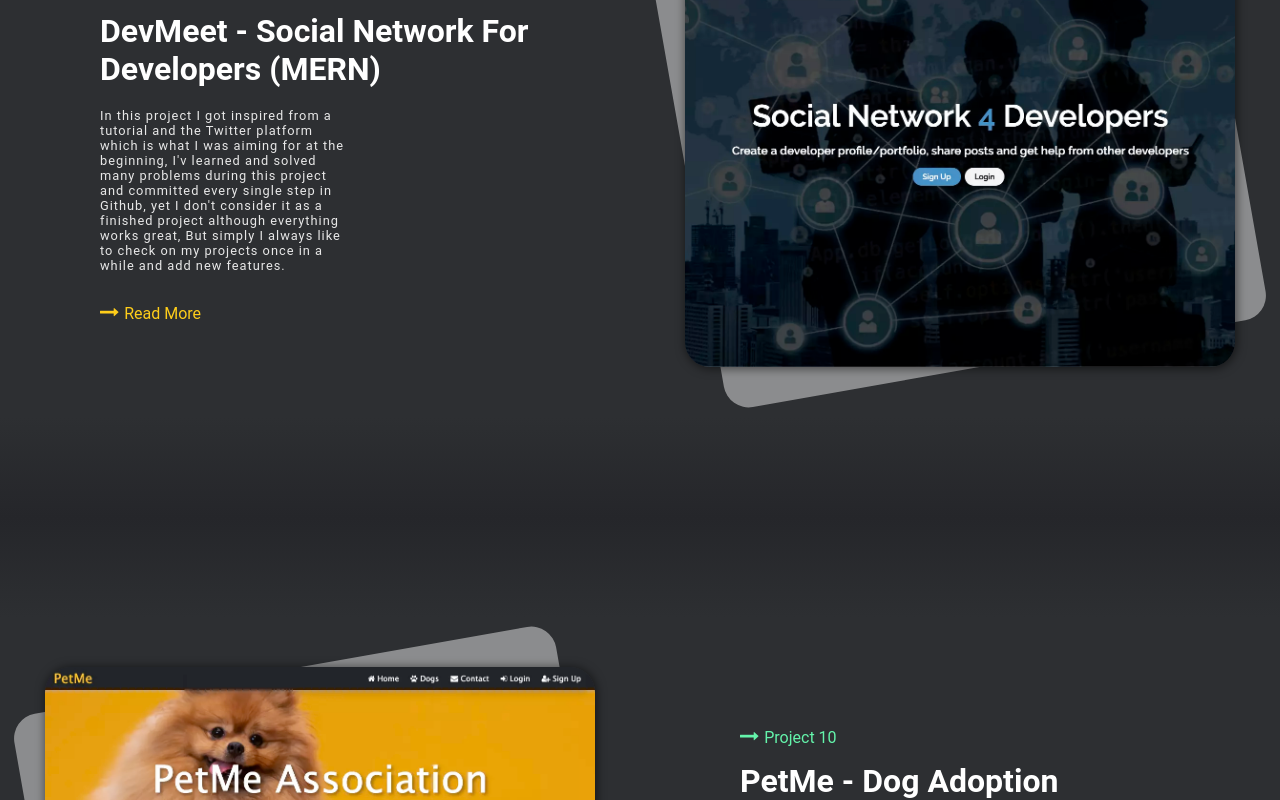
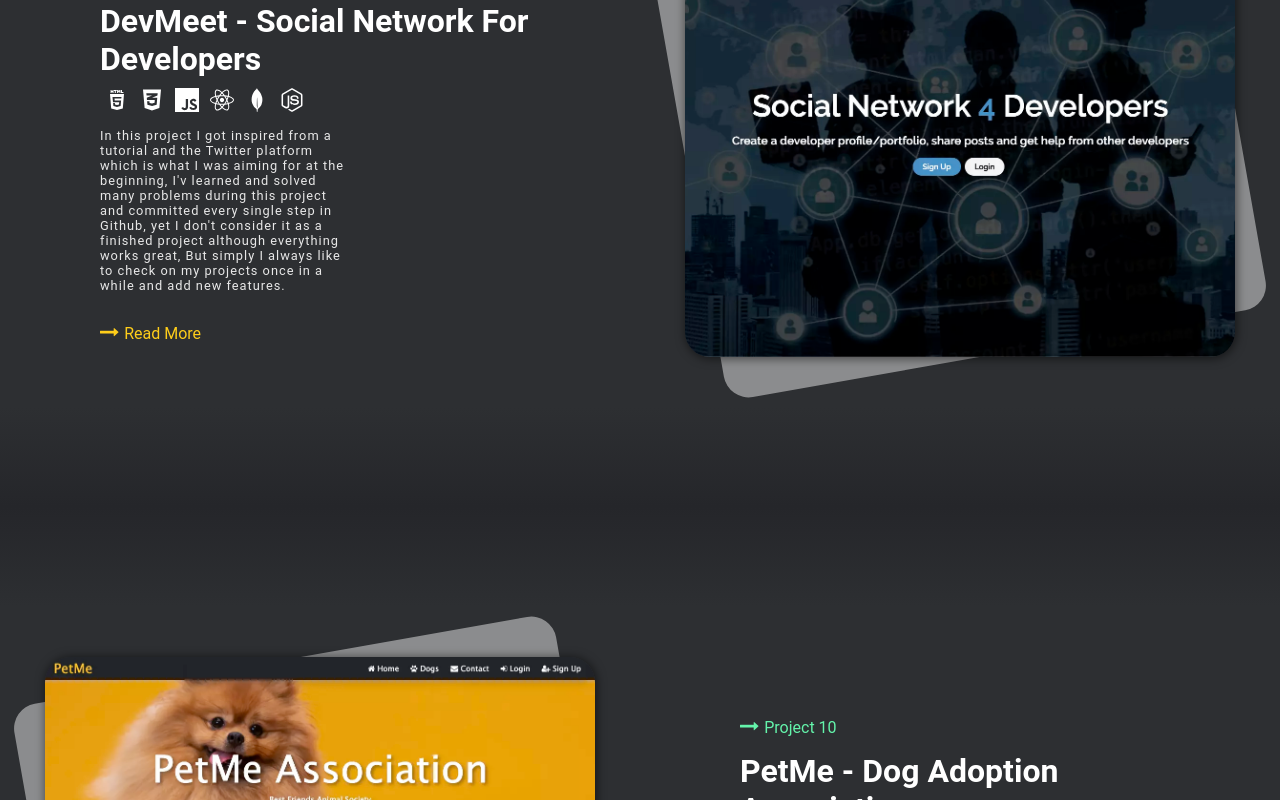
Before and after one commit to moodyomar/portfolio, a React (Create React App) app: page / in a window 1280 px wide. Shown: the part 1600-2400 px from the top of the page. Built offline with nearby package versions, Linux system fonts and the light colour scheme; the HTML template or start-up script is replaced by a standard one.

Commit message:
add icons for tools used in projects

```diff
--- a/src/components/common/Para.js
+++ b/src/components/common/Para.js
@@ -1,7 +1,8 @@
 import React from 'react';
 import {Link} from "react-router-dom";
+import { getIcon } from '../../utils/iconsGetter';
 
-const Para = ({ intro, title, h1, para, btnClass = 'btn', btn, icon = false,more='' }) => {
+const Para = ({ intro, title,tools='', h1, para, btnClass = 'btn', btn, icon = false,more='' }) => {
 
   return (
 
@@ -12,6 +13,8 @@ const Para = ({ intro, title, h1, para, btnClass = 'btn', btn, icon = false,more
 {intro}</p>}
       {title ?
         <h2 data-aos="fade-up" data-aos-duration="1000">{title}</h2> : h1}
+        {tools.length !==0 ? tools.map(tool =>
+          <span key={tool} className='toolUsed' data-aos="fade-up" data-aos-duration="1000"> {getIcon(tool)} </span> ): ''}
       <p className="para" data-aos="fade-up" data-aos-duration="2000">{para}</p>
       <div className={btnClass} data-aos="fade-up" data-aos-duration="2000">
         {icon &&
--- a/src/components/common/Project.js
+++ b/src/components/common/Project.js
@@ -4,7 +4,7 @@ import ProjectCard from '../cards/ProjectCard';
 import Para from './Para';
 
 
-const Project = ({ intro, title, content, btnClass='', btn, icon, flip = false, id ,link='maportfolioo',more}) => {
+const Project = ({ intro, title,tools, content, btnClass='', btn, icon, flip = false, id ,link='maportfolioo',more}) => {
 
   return (
 
@@ -13,6 +13,7 @@ const Project = ({ intro, title, content, btnClass='', btn, icon, flip = false,
         <Para
           intro={intro}
           title={title}
+          tools={tools}
           para={content}
           btnClass={btnClass}
           btn={btn} icon={icon}
--- a/src/components/pages/AllProjects.js
+++ b/src/components/pages/AllProjects.js
@@ -22,7 +22,6 @@ const onCategoryChange = (cat) => {
 }
 
   useEffect(() => {
-    console.log(sorting);
 },[sorting])
 
 return(
@@ -52,10 +51,10 @@ return(
       .filter(project => !category ? projects : project.cat === category)
       .sort((a,b) => sortBy(a,b))
       .map(project => {
-          let {intro,title,content,btnclass,btn,icon,flip,pId,link,more} = project
+          let {intro,title,tools,content,btnclass,btn,icon,flip,pId,link,more} = project
                 return(
                   <div key={pId}>
-                  <Project intro={intro} title={title} content={content} btnClass={btnclass} btn={btn} icon={icon} id={pId} flip={flip} link={link} more={more} />
+                  <Project intro={intro} title={title} tools={tools} content={content} btnClass={btnclass} btn={btn} icon={icon} id={pId} flip={flip} link={link} more={more} />
                   <Splitter />
                   </div>
                 )
--- a/src/components/sections/Projects.js
+++ b/src/components/sections/Projects.js
@@ -14,10 +14,10 @@ const Projects = () => {
     <div className='Projects'>
 
       {projects.slice(0,4).filter(project => project.cat !== 'Wordpress').map(project => {
-  let {intro,title,content,btnclass,btn,icon,flip,pId,link,more} = project
+  let {intro,title,tools,content,btnclass,btn,icon,flip,pId,link,more} = project
         return(
           <div key={pId}>
-          <Project key={pId} intro={intro} title={title} content={content} btnClass={btnclass} btn={btn} icon={icon} id={pId} flip={flip} link={link} more={more} />
+          <Project key={pId} intro={intro} title={title} tools={tools} content={content} btnClass={btnclass} btn={btn} icon={icon} id={pId} flip={flip} link={link} more={more} />
           <Splitter/>
           </div>
         )
--- a/src/components/styles/AllProjects.css
+++ b/src/components/styles/AllProjects.css
@@ -22,6 +22,9 @@ background-color: var(--color-tiles-bg);
   transition: all .3s;
   transform: scale(0.9);
 }
+.right-col h2{
+  margin-bottom: 10px;
+}
 @media screen and (max-width: 600px) {
 .cat{
   padding: 7px;
--- a/src/components/styles/Hero.css
+++ b/src/components/styles/Hero.css
@@ -26,7 +26,7 @@ margin-bottom: 15px;
 font-size: 1vw;
 letter-spacing: 1px;
 width: 35vw;
-margin: 20px 0px 30px;
+margin: 10px 0px 30px;
 color:var(--color-text-secondary);
 }
 
--- a/src/components/styles/Navbar.css
+++ b/src/components/styles/Navbar.css
@@ -150,6 +150,7 @@ li.underline{
 }
  nav ul li a,li.contact{
   font-size: 22px;
+  background-color: red;
   color: #fff;
  }
  nav ul li a{
--- a/src/components/styles/Projects.css
+++ b/src/components/styles/Projects.css
@@ -27,7 +27,10 @@ max-height: 600px;
   margin-right: 5px;
   font-size: 1.2rem;
 }
-
+.toolUsed{
+  margin-left: 5px;
+  font-size: 1.5rem;
+}
   @media screen and (max-width: 820px) {
     .Project{
       display: grid;
--- a/src/data/projects.json
+++ b/src/data/projects.json
@@ -1,7 +1,9 @@
 [
 {
     "intro":"Project 14",
-    "title":"Simon Says Crypto - Cryptocurrency Learning Community (WP)", "content":"Educational platform community for the cryptocurrency industury, taught by an individual instructor offering an online course in cryptocurrency, users can register and login to buy the course and only then they can watch it.",
+    "title":"Simon Says Crypto - Cryptocurrency Learning Community",
+    "tools":["wp","el","css"],
+    "content":"Educational platform community for the cryptocurrency industury, taught by an individual instructor offering an online course in cryptocurrency, users can register and login to buy the course and only then they can watch it.",
     "btnclass":"readMore",
     "btn":"Read More",
     "icon":true,
@@ -14,6 +16,7 @@
 {
     "intro":"Project 13",
     "title":"Done Pro - Concrete Contractor Services (WP)",
+    "tools":["wp","el","css"],
     "content":"Done pro is Providing concrete sawing and drilling services through innovative technology and safety equipment for all types of buildings, opening doors, windows, enlarging openings, demolishing buildings and more.",
     "btnclass":"readMore",
     "btn":"Read More",
@@ -25,7 +28,8 @@
   },
 {
     "intro":"Project 11",
-    "title":"DevMeet - Social Network For Developers (MERN)",
+    "title":"DevMeet - Social Network For Developers",
+    "tools":["html","css","js","react","mdb","njs"],
     "content":"In this project I got inspired from a tutorial and the Twitter platform which is what I was aiming for at the beginning, I'v learned and solved many problems during this project and committed every single step in Github, yet I don't consider it as a finished project although everything works great, But simply I always like to check on my projects once in a while and add new features.",
     "btnclass":"readMore",
     "btn":"Read More",
@@ -37,7 +41,8 @@
   },
 {
     "intro":"Project 10",
-    "title":"PetMe - Dog Adoption Association (MEAN)",
+    "title":"PetMe - Dog Adoption Association",
+    "tools":["html","css","bs","js","ang","mdb","njs"],
     "content":"In this project I got inspired from Klavlav website, The project is not related to my studying at HackerU neither a tutorial, I'v built everything on my own, Front to back and along the process I had many challenging problems , learned new strategies and libraries, worked with Git & GitHub ( issues , commits , Pull requests etc).",
     "btnclass":"readMore",
     "btn":"Read More",
@@ -50,7 +55,8 @@
   },
 {
     "intro":"Project 9",
-    "title":"BizUp - Business Meetups (MERN)",
+    "title":"BizUp - Business Meetups",
+    "tools":["html","css","bs","js","react","mdb","njs"],
     "content":"This project was the first MERN project I did during my studing at HackerU college. I'v took me time to do this project as it was also out final assignment from the college , I'v learned a lot and got inspired to do my own college free MERN project.",
     "btnclass":"readMore",
     "btn":"Read More",
@@ -64,6 +70,7 @@
   {
       "intro":"Project 8",
       "title":"CRM - Company CRM (Angular & Firebase)",
+      "tools":["html","css","bs","js","ang","fb","njs"],
       "content":"This was my first project involving Angular and Firebase togather, It was a project during my studying at college as well which was give to us as an assignment which instructions and photos of how the UI should look like. I'v learned a lot about firebase as it was my first encounter with it in this project.",
       "btnclass":"readMore",
       "btn":"Read More",
@@ -75,7 +82,8 @@
     },
   {
       "intro":"Project 12",
-      "title":"Portfolio - Front End website (React & CSS)",
+      "title":"Portfolio - Front End website",
+      "tools":["html","css","js","react"],
       "content":"I've to start that I did everything here with a tremendous amount of passion, Not that any of my project was without passion but in this one preticulary I had to prove that I'm really creative as I say in my resume and tried to add as many cool stuff, animations, colors and simply a great touch to attract viewer's eyes, hopefully I've succeeded",
       "btnclass":"readMore",
       "btn":"Read More",
@@ -88,7 +96,8 @@
     },
     {
         "intro":"Project 5",
-        "title":"Mardi Grass - Static Website (HTML/CSS/JS)",
+        "title":"Mardi Grass - Static Website",
+        "tools":["html","css","js"],
         "content":"This is actually my first website ever in code, and by that I mean from scartch as I did made websites before this but all of them were using websites builders, This was a static website during my studing and it purpse was to test our HTML/CSS and a little JS",
         "btnclass":"readMore",
         "btn":"Read More",
@@ -112,7 +121,8 @@
       },
       {
         "intro":"Project 3",
-        "title":"QNWMedia - Branding Agency (WP)",
+        "title":"QNWMedia - Branding Agency",
+        "tools":["wp","el","css"],
         "content":"QNW is a service company to financial organizations specializing in Online Marketing. The company was founded in 2020 and since than developed variety of applications, tools and websites.",
         "btnclass":"readMore",
         "btn":"Read More",
@@ -136,7 +146,8 @@
       },
       {
         "intro":"Project 7",
-        "title":"Pretty Dina - Clothing & Fashion Shop (WP)",
+        "title":"Pretty Dina - Clothing & Fashion Shop",
+        "tools":["wp","el","css"],
         "content":"The technological revolution is changing aspect of our lives, and the fabric of society itself. it's also changing the way we learn and what we learn. Factual knowledge is less prized when everything you ever need to know can be found on your phone. There's no imperative to be an expert at doing everything when you can.",
         "btnclass":"readMore",
         "btn":"Read More",
@@ -149,7 +160,8 @@
       },
       {
         "intro":"Project 4",
-        "title":"Aragil Amer - Hookahs Online Shop (WP)",
+        "title":"Aragil Amer - Hookahs Online Shop",
+        "tools":["wp","el","css"],
         "content":"The technological revolution is changing aspect of our lives, and the fabric of society itself. it's also changing the way we learn and what we learn. Factual knowledge is less prized when everything you ever need to know can be found on your phone. There's no imperative to be an expert at doing everything when you can.",
         "btnclass":"readMore",
         "btn":"Read More",
@@ -163,6 +175,7 @@
       {
         "intro":"Project 2",
         "title":"Fiad Eruim - Wedding Planner (WP)",
+        "tools":["wp","el","css"],
         "content":"The technological revolution is changing aspect of our lives, and the fabric of society itself. it's also changing the way we learn and what we learn. Factual knowledge is less prized when everything you ever need to know can be found on your phone. There's no imperative to be an expert at doing everything when you can.",
         "btnclass":"readMore",
         "btn":"Read More",
--- /dev/null
+++ b/src/utils/iconsGetter.js
@@ -0,0 +1,45 @@
+import {FaWordpress,FaElementor,FaReact,FaCss3Alt,FaNodeJs} from "react-icons/fa"
+import {SiJavascript,SiMongodb,SiAngular,SiFirebase} from "react-icons/si"
+import {DiBootstrap} from "react-icons/di"
+import {TiHtml5} from "react-icons/ti"
+
+
+export const getIcon = (tool) => {
+  switch (tool) {
+    case 'wp':
+      return <FaWordpress/>
+
+    case 'el':
+      return <FaElementor/>
+
+    case 'css':
+      return <FaCss3Alt/>
+
+    case 'js':
+      return <SiJavascript/>
+
+    case 'fb':
+      return <SiFirebase/>
+
+    case 'ang':
+      return <SiAngular/>
+
+    case 'react':
+      return <FaReact/>
+
+    case 'html':
+      return <TiHtml5/>
+
+    case 'njs':
+      return <FaNodeJs/>
+
+    case 'mdb':
+      return <SiMongodb/>
+
+    case 'bs':
+      return <DiBootstrap/>
+
+    default:
+      break;
+  }
+}
```
